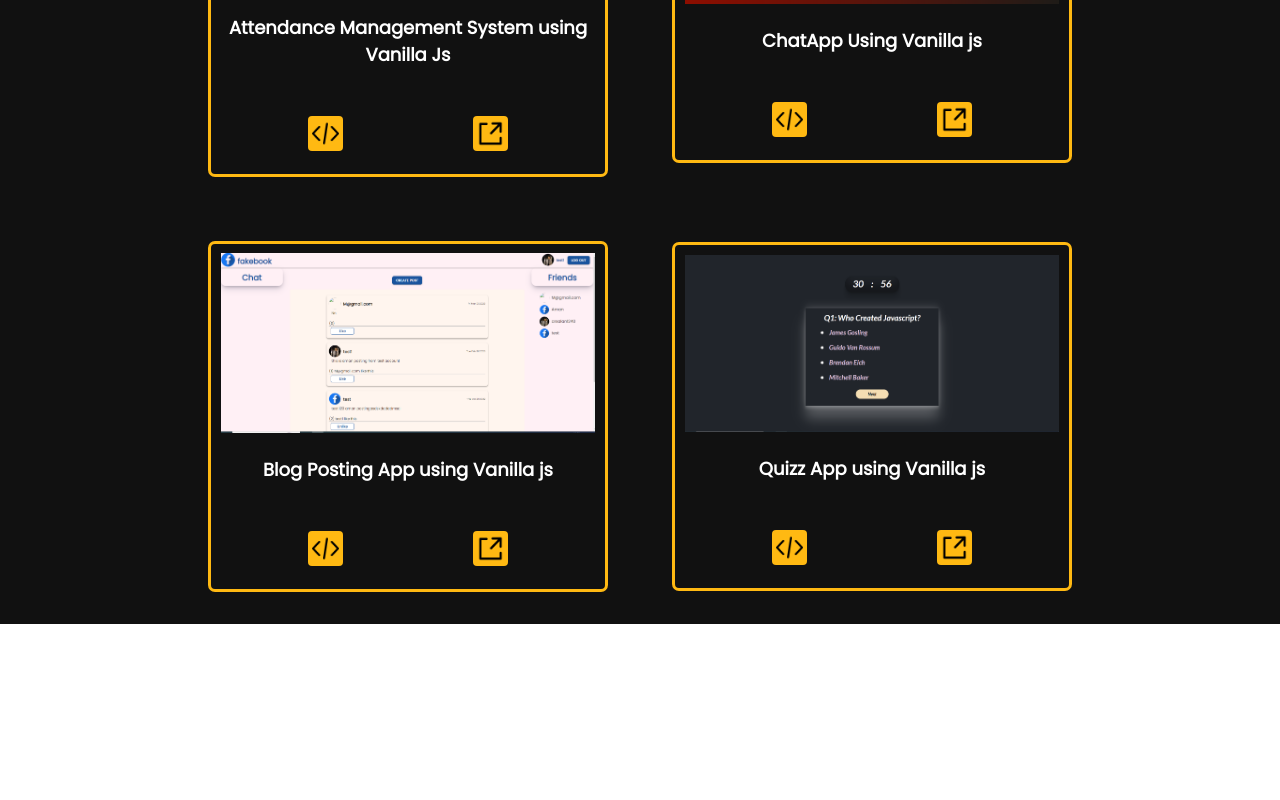
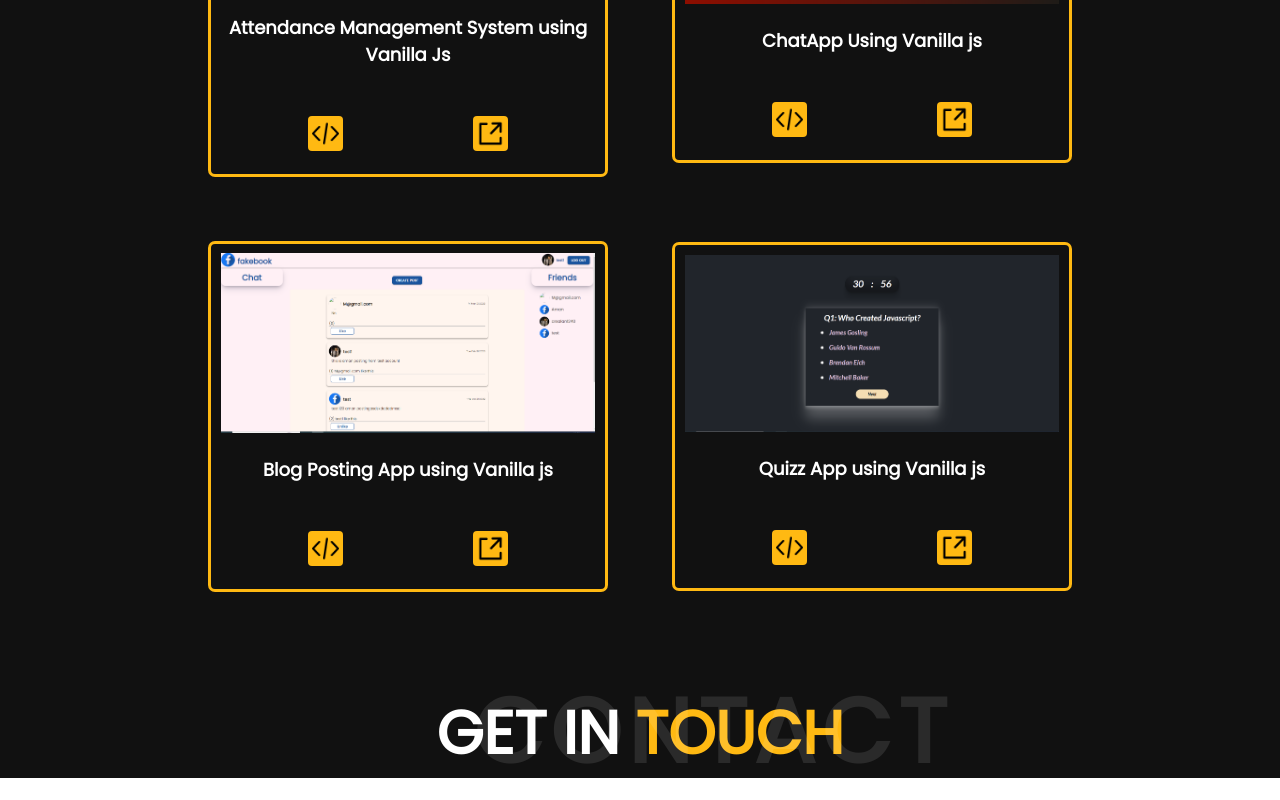
Before and after one commit to AmanNasir1/Portfolio, a React (Create React App) app: page / in a window 1280 px wide. Shown: the part 3486-4286 px from the top of the page. Before the commit the page ends 4110 px from the top, so only its background shows below. Built offline with nearby package versions, Linux system fonts and the light colour scheme.

Commit message:
contact started

```diff
--- a/src/App.css
+++ b/src/App.css
@@ -18,5 +18,6 @@ body{
 
 .app{
     position: relative;
+    background-color: #111111;
 
 }
--- a/src/App.js
+++ b/src/App.js
@@ -3,6 +3,7 @@ import "./App.css";
 import Home from "./pages/Home";
 import About from "./pages/About";
 import Portfolio from "./pages/Portfolio";
+import Contact from "./pages/Contact";
 import Navigation from "./Components/Navigation";
 const App = () => {
   return (
@@ -10,7 +11,9 @@ const App = () => {
       <Home />
       <About />
       <Portfolio />
+      <Contact />
       <Navigation />
+
     </div>
   );
 };
--- a/src/Components/Card.jsx
+++ b/src/Components/Card.jsx
@@ -10,11 +10,10 @@ function Cards(props) {
       <Card.Body>
         <Card.Title className="cardTitle">{props.name}</Card.Title>
         <div className="card-btn">
-          <a href="#">
-            <img src={Code} />{" "}
+          <a href={props.code} target="_blank">
+            <img src={Code} />
           </a>
-          <a href="#">
-            {" "}
+          <a href={props.link} target="_blank">
             <img src={Link} />
           </a>
         </div>
--- /dev/null
+++ b/src/pages/Contact.jsx
@@ -0,0 +1,21 @@
+import React from "react";
+
+import "./contact.css";
+
+const Contact = () => {
+  return (
+    <div className="contact">
+      <div className="contact-header">
+        <h1>
+          Get in <span> Touch </span>
+        </h1>
+      </div>
+      <div className="contact-content">
+        <div className="contact-address"></div>
+        <div className="contact-detail"></div>
+      </div>
+    </div>
+  );
+};
+
+export default Contact;
--- a/src/pages/Portfolio.jsx
+++ b/src/pages/Portfolio.jsx
@@ -18,22 +18,52 @@ const Portfolio = () => {
       </div>
       <div className="portfolio-content">
         <div>
-          <Card src={project1} name="ChatGPT Landing Page using React" />
+          <Card
+            src={project1}
+            name="ChatGPT Landing Page using React"
+            code="https://github.com/AmanNasir1/GPT-3-landing-page"
+            link="https://chatgpt3webapp.netlify.app/"
+          />
         </div>
         <div>
-          <Card src={project2} name="TodoApp Using React" />
+          <Card
+            src={project2}
+            name="TodoApp Using React"
+            code="https://github.com/AmanNasir1/React-TodoApp"
+            link="https://todoappusingreact.netlify.app/"
+          />
         </div>
         <div>
-          <Card src={project3} name="Attendance Management System using Vanilla Js" />
+          <Card
+            src={project3}
+            name="Attendance Management System using Vanilla Js"
+            code="https://github.com/AmanNasir1/Attendance-Management-System"
+            link="https://attendancesystem12.netlify.app/"
+          />
         </div>
         <div>
-          <Card src={project4} name="ChatApp Using Vanilla js" />
+          <Card
+            src={project4}
+            name="ChatApp Using Vanilla js"
+            code="https://github.com/AmanNasir1/ChatApp"
+            link="https://amannasir1.github.io/ChatApp/"
+          />
         </div>
         <div>
-          <Card src={project5} name="Blog Posting App using Vanilla js" />
+          <Card
+            src={project5}
+            name="Blog Posting App using Vanilla js"
+            code="https://github.com/AmanNasir1/PostingApp"
+            link="https://blogpostingapp.netlify.app/"
+          />
         </div>
         <div>
-          <Card src={project7} name="Quizz App using Vanilla js" />
+          <Card
+            src={project7}
+            name="Quizz App using Vanilla js"
+            code="https://github.com/AmanNasir1/Quiz-App"
+            link="https://amannasir1.github.io/Quiz-App/"
+          />
         </div>
       </div>
     </div>
--- /dev/null
+++ b/src/pages/contact.css
@@ -0,0 +1,32 @@
+.contact {
+    background-color: #111111;
+    margin-top: 4rem;
+}
+
+.contact-header h1 {
+    font-size: 60px;
+    color: #fff;
+    text-transform: uppercase;
+}
+
+.contact-header h1 span {
+    color: #FFB912;
+}
+
+.contact-header{
+    position: relative;
+    text-align: center;
+}
+
+.contact-header::before{
+    content: "CONTACT";
+    font-size: 90px;
+    font-weight: 800;
+    color: #fff;
+    position: absolute;
+    opacity: 0.1;
+    top: -23px;
+    left: 37%;
+    letter-spacing: 7px;
+
+}
```
Also changed, not shown: src/Components/card.css (+4 -3 lines).
